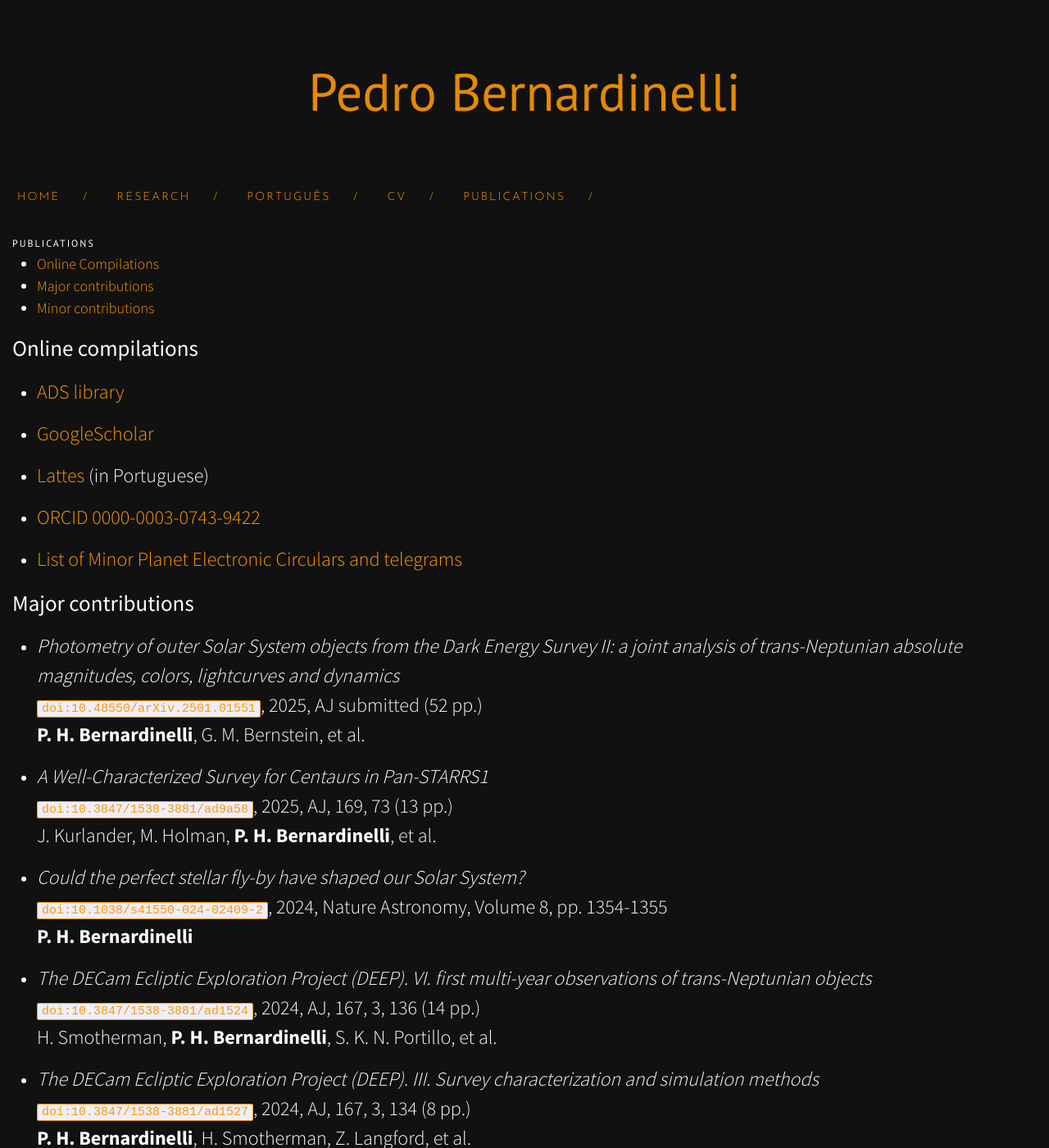
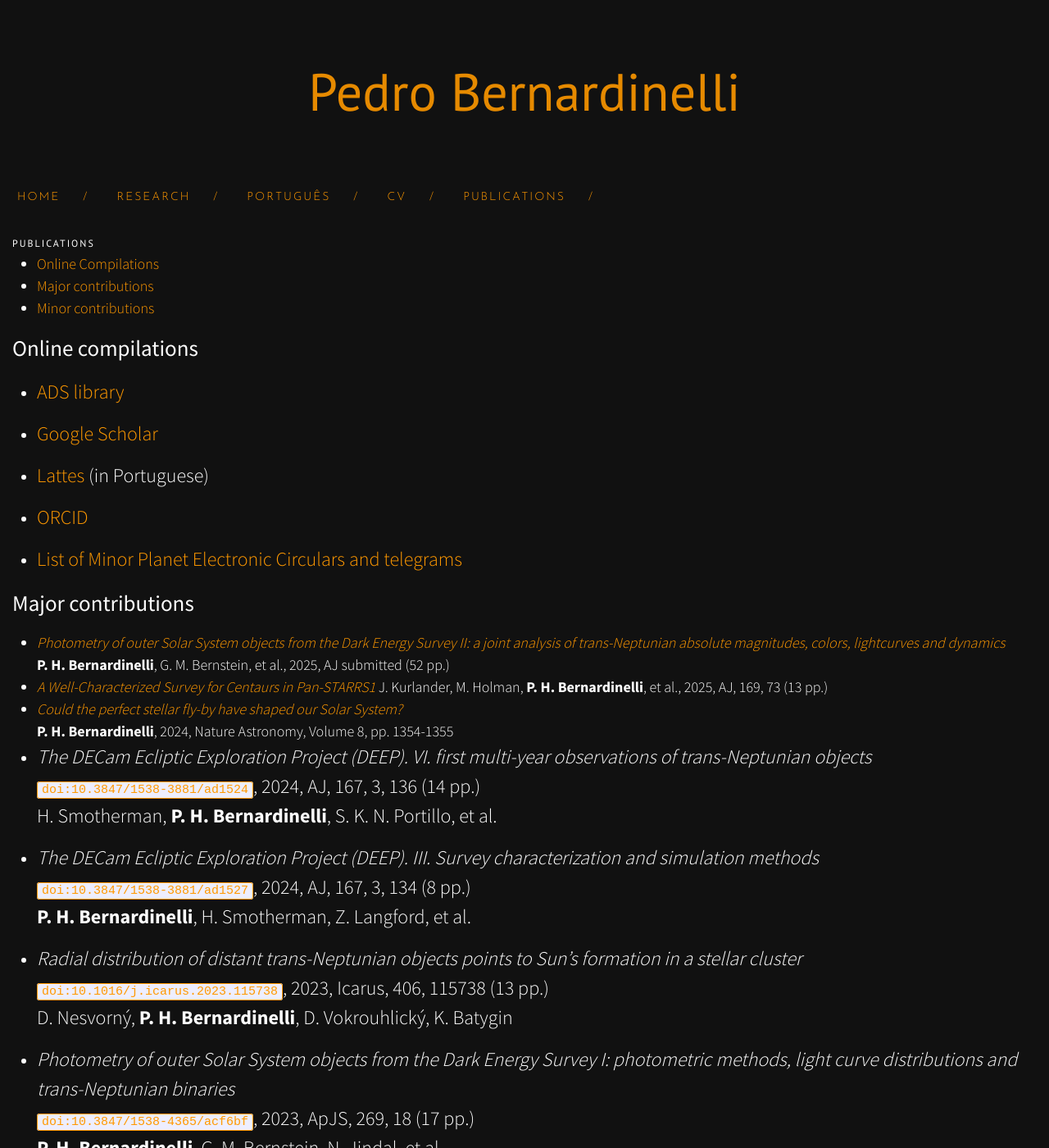
Before and after one commit to bernardinelli/bernardinelli.github.io, a Jekyll site: the page built from index08-pubs.md, in a window 1280 px wide and 1400 px high. Shown: the whole window at 82% size. Built offline with Jekyll 4.4.1, drawn with Linux system fonts in a browser that asks for light colours; nearby versions of some CDN libraries.

Commit message:
Better attempt at pubs

```diff
--- a/index08-pubs.md
+++ b/index08-pubs.md
@@ -14,31 +14,22 @@ permalink: /pubs/
 
 -   [ADS library](https://ui.adsabs.harvard.edu/public-libraries/qUR2U9_SQLScOJCUtxKUZA)
 
--   [GoogleScholar](https://scholar.google.com/citations?user=KK5AaY4AAAAJ&hl=en)
+-   [Google Scholar](https://scholar.google.com/citations?user=KK5AaY4AAAAJ&hl=en)
 
 -   [Lattes](http://lattes.cnpq.br/2191790769808072) (in Portuguese)
 
--   [ORCID 0000-0003-0743-9422](https://orcid.org/0000-0003-0743-9422)
+-   [ORCID](https://orcid.org/0000-0003-0743-9422)
 
 -   [List of Minor Planet Electronic Circulars and telegrams](http://pbernardinelli.com/mpec/)
 
 # Major contributions
 
--   *Photometry of outer Solar System objects from the Dark Energy Survey II: a joint analysis of trans-Neptunian absolute magnitudes, colors, lightcurves and dynamics*\
-    [`doi:10.48550/arXiv.2501.01551`](https://ui.adsabs.harvard.edu/abs/2025arXiv250101551B/abstract),
-    2025, AJ submitted (52 pp.)\
-    **P. H. Bernardinelli**, G. M. Bernstein, et al.
-
--   *A Well-Characterized Survey for Centaurs in Pan-STARRS1*\
-    [`doi:10.3847/1538-3881/ad9a58`](https://ui.adsabs.harvard.edu/abs/2025AJ....169...73K/abstract),
-    2025, AJ, 169, 73 (13 pp.)\
-    J. Kurlander, M. Holman, **P. H. Bernardinelli**, et al.
-
--   *Could the perfect stellar fly-by have shaped our Solar System?*\
-    [`doi:10.1038/s41550-024-02409-2`](https://ui.adsabs.harvard.edu/abs/2024NatAs...8.1354B/abstract),
-    2024, Nature Astronomy, Volume 8, pp. 1354-1355\
-    **P. H. Bernardinelli**
-
+-   [*Photometry of outer Solar System objects from the Dark Energy Survey II: a joint analysis of trans-Neptunian absolute magnitudes, colors, lightcurves and dynamics*](https://ui.adsabs.harvard.edu/abs/2025arXiv250101551B/abstract)\
+    **P. H. Bernardinelli**, G. M. Bernstein, et al., 2025, AJ submitted (52 pp.)
+-   [*A Well-Characterized Survey for Centaurs in Pan-STARRS1*](https://ui.adsabs.harvard.edu/abs/2025AJ....169...73K/abstract)
+     J. Kurlander, M. Holman, **P. H. Bernardinelli**, et al., 2025, AJ, 169, 73 (13 pp.)
+-   [*Could the perfect stellar fly-by have shaped our Solar System?*](https://ui.adsabs.harvard.edu/abs/2024NatAs...8.1354B/abstract)\
+     **P. H. Bernardinelli**, 2024, Nature Astronomy, Volume 8, pp. 1354-1355
 -   *The DECam Ecliptic Exploration Project (DEEP). VI. first multi-year observations of trans-Neptunian objects*\
     [`doi:10.3847/1538-3881/ad1524`](https://ui.adsabs.harvard.edu/abs/2024AJ....167..136S/abstract),
     2024, AJ, 167, 3, 136 (14 pp.)\
```
Also changed, not shown: index07-cv.md (+1 -1 lines).
